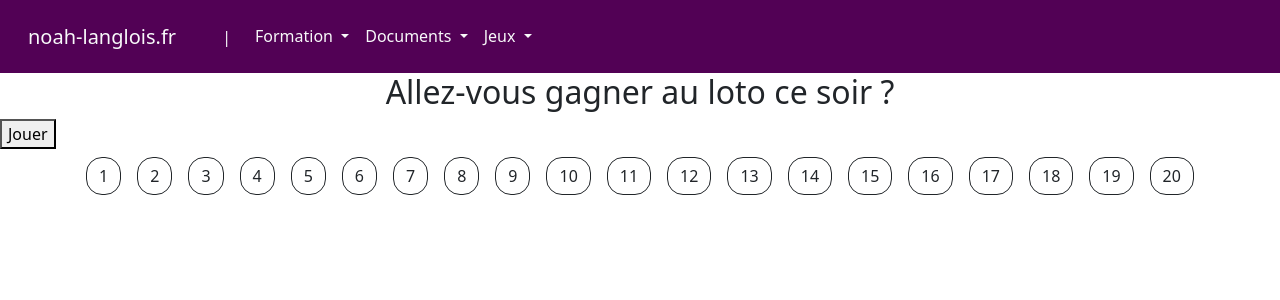
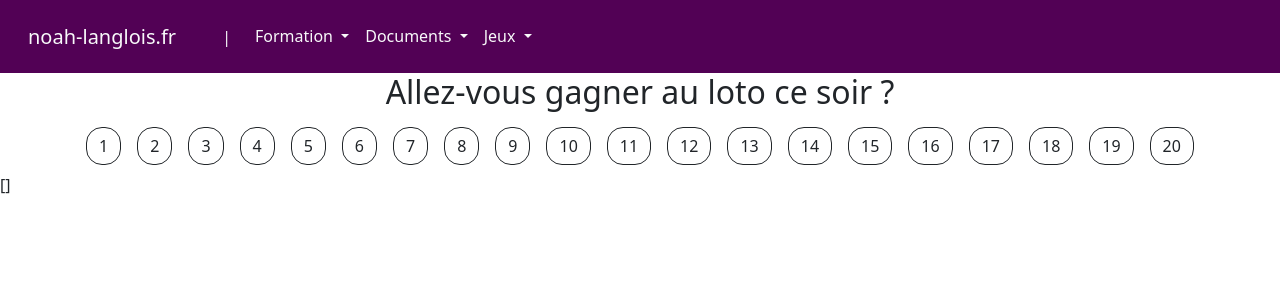
Before and after one commit to Noah-Langlois/noah-langlois.com, a Vue app: page /jeux/loto in a window 1280 px wide. Shown: the top 300 px of the page. Built offline with nearby package versions, Linux system fonts and the light colour scheme.

Commit message:
Updated loto

```diff
--- a/src/components/jeux/Loto/BouleJeu.vue
+++ b/src/components/jeux/Loto/BouleJeu.vue
@@ -7,7 +7,7 @@ defineProps({
 
 <template>
   <div>
-    <button type="button" class="btn btn-outline-dark boule-loto" data-bs-toggle="button">
+    <button type="button" class="btn btn-outline-dark boule-loto" data-bs-toggle="button" v-on:click="addJeu(numero)">
       {{ numero }}
     </button>
   </div>
--- a/src/views/LotoView.vue
+++ b/src/views/LotoView.vue
@@ -6,7 +6,9 @@ import { ref } from 'vue'
 const jeu = ref([])
 
 function addJeu(pValue) {
-  jeu.value.push(pValue)
+  if (jeu.value.length < 5) {
+    jeu.value.push(pValue)
+  }
 }
 </script>
 
@@ -15,11 +17,11 @@ function addJeu(pValue) {
     <div class="d-flex justify-content-center">
       <GameInfo />
     </div>
-    <button v-on:click="addJeu">Jouer</button>
     <div class="d-flex justify-content-center align-items-center">
       <div v-for="n in 20" v-bind:key="n">
-        <BouleJeu :numero="n" />
+        <BouleJeu :numero="n" :addJeu="addJeu" />
       </div>
     </div>
+    <p>{{ jeu }}</p>
   </main>
 </template>
```
